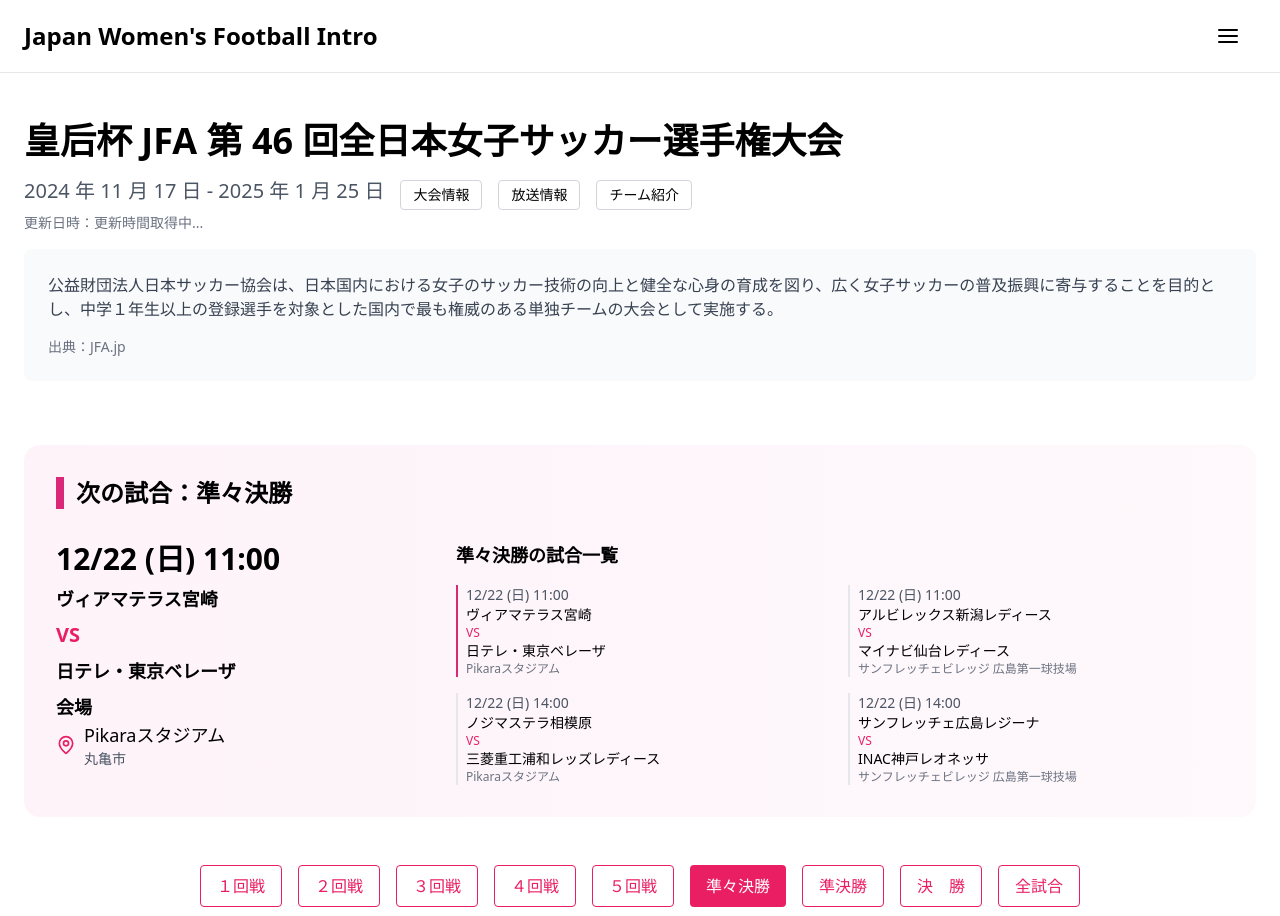
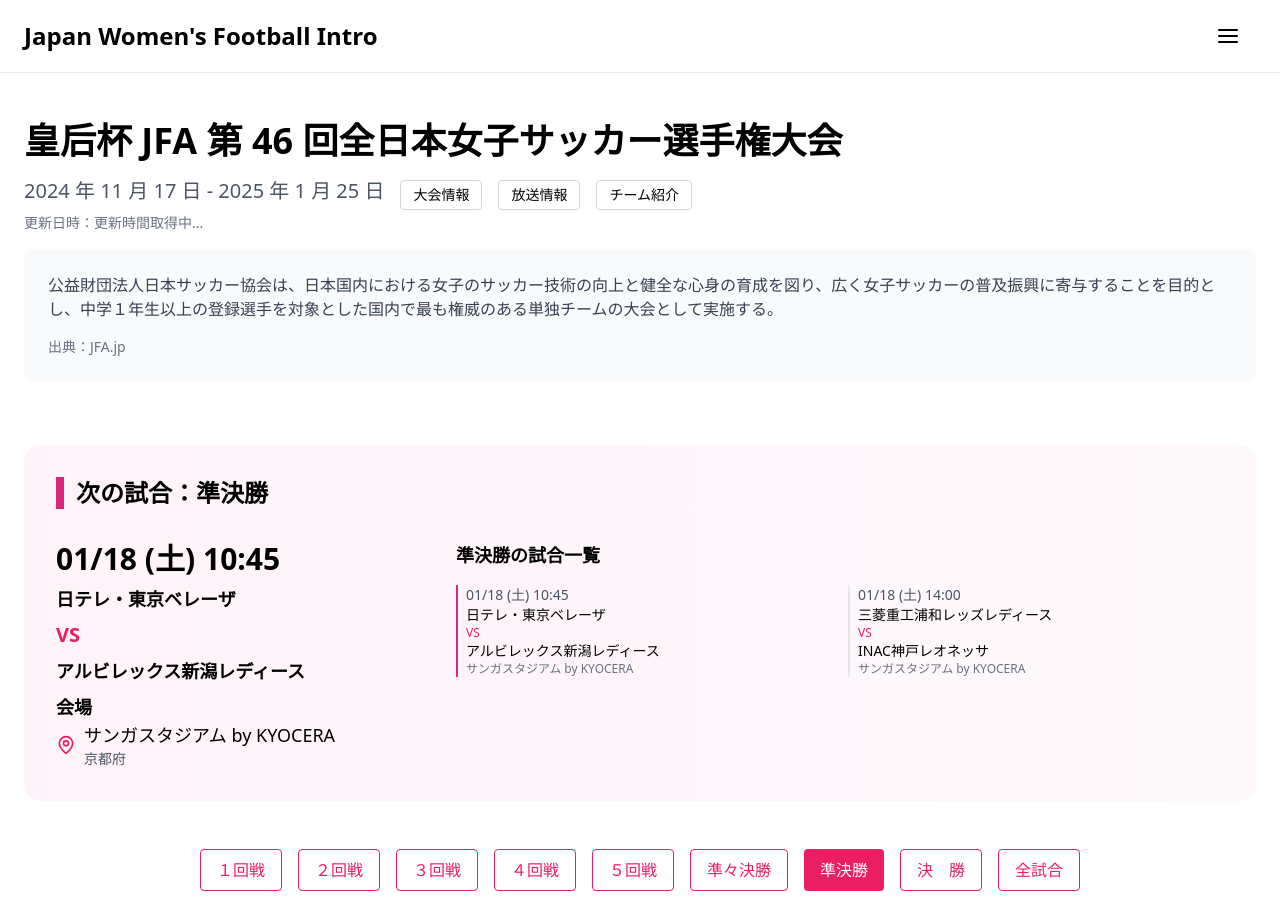
Before and after one commit to b3ssle/Japan-Women-Football-Intro, a React (Vite) app: page /#/EmpresssCup_2024 in a window 1280 px wide. Shown: the top 916 px of the page. Built offline with nearby package versions, Linux system fonts and the light colour scheme.

Commit message:
fix: sync team name resolution logic between NextMatchSection and MatchList components

```diff
--- a/src/components/MatchList.jsx
+++ b/src/components/MatchList.jsx
@@ -12,13 +12,13 @@ const resolveTeamName = (teamName, allMatches) => {
   if (!teamName?.includes("勝者")) return teamName;
 
   const matchId = teamName.match(/M\d+/)[0];
-  const previousMatch = allMatches.find((m) => m.id === matchId);
+  const previousMatch = allMatches?.find((m) => m.id === matchId);
 
   if (!previousMatch || previousMatch.status !== "finished") {
     return teamName;
   }
 
-  if (previousMatch.score.includes("PK")) {
+  if (previousMatch.score?.includes("PK")) {
     const [score, pk] = previousMatch.score.split("(");
     const [score1, score2] = score.split("-").map(Number);
     const [_, pk1, pk2] = pk.match(/PK:(\d+)-(\d+)/) || [];
@@ -31,7 +31,7 @@ const resolveTeamName = (teamName, allMatches) => {
         : previousMatch.team2;
     }
   } else {
-    const [score1, score2] = previousMatch.score.split("-").map(Number);
+    const [score1, score2] = previousMatch.score?.split("-").map(Number) || [0, 0];
     if (score1 > score2) return previousMatch.team1;
     if (score2 > score1) return previousMatch.team2;
   }
--- a/src/components/NextMatchSection.jsx
+++ b/src/components/NextMatchSection.jsx
@@ -75,6 +75,35 @@ const NextMatchSection = ({
 
   const sameTypeMatches = getSameTypeMatches();
 
+  const resolveTeamName = (teamName, allMatches) => {
+    if (!teamName?.includes("勝者")) return teamName;
+
+    const matchId = teamName.match(/M\d+/)?.[0];
+    if (!matchId) return teamName;
+
+    const previousMatch = allMatches?.find((m) => m.id === matchId);
+    if (!previousMatch || previousMatch.status !== "finished") return teamName;
+
+    if (previousMatch.score?.includes("PK")) {
+      const [score, pk] = previousMatch.score.split("(");
+      const [score1, score2] = score.split("-").map(Number);
+      const pkScores = pk.match(/PK:(\d+)-(\d+)/);
+      if (pkScores) {
+        const [_, pk1, pk2] = pkScores;
+        if (parseInt(pk1) > parseInt(pk2)) return previousMatch.team1;
+        if (parseInt(pk2) > parseInt(pk1)) return previousMatch.team2;
+      }
+    } else {
+      const [score1, score2] = previousMatch.score?.split("-").map(Number) || [
+        0, 0,
+      ];
+      if (score1 > score2) return previousMatch.team1;
+      if (score2 > score1) return previousMatch.team2;
+    }
+
+    return teamName;
+  };
+
   return (
     <div className="bg-gradient-to-r from-pink-100/50 to-pink-50/50 rounded-2xl p-8 mb-12">
       <h2 className="text-2xl font-bold mb-8 flex items-center justify-start">
@@ -88,9 +117,13 @@ const NextMatchSection = ({
           <div className="text-3xl font-bold">
             {nextMatch.date} ({getDayOfWeek(nextMatch.date)}) {nextMatch.time}
           </div>
-          <div className="text-lg font-bold">{nextMatch.team1}</div>
+          <div className="text-lg font-bold">
+            {resolveTeamName(nextMatch.team1, matches)}
+          </div>
           <div className="text-xl font-bold text-nadeshiko">VS</div>
-          <div className="text-lg font-bold">{nextMatch.team2}</div>
+          <div className="text-lg font-bold">
+            {resolveTeamName(nextMatch.team2, matches)}
+          </div>
 
           <div className="mt-4">
             <div className="font-bold text-lg">会場</div>
@@ -125,9 +158,13 @@ const NextMatchSection = ({
                   <div className="text-gray-600">
                     {match.date} ({getDayOfWeek(match.date)}) {match.time}
                   </div>
-                  <div className="font-medium">{match.team1}</div>
+                  <div className="font-medium">
+                    {resolveTeamName(match.team1, matches)}
+                  </div>
                   <div className="text-xs text-nadeshiko">VS</div>
-                  <div className="font-medium">{match.team2}</div>
+                  <div className="font-medium">
+                    {resolveTeamName(match.team2, matches)}
+                  </div>
                   <div className="text-xs text-gray-500">
                     {matchVenue.name_jp}
                   </div>
--- a/src/data/empressscup_2024_matches.js
+++ b/src/data/empressscup_2024_matches.js
@@ -691,7 +691,8 @@ M041: {
     team2: "日テレ・東京ベレーザ",
     category: "なでしこリーグ1部",
     category2: "WEリーグ",
-  status: "upcoming",
+    score: "0-1",
+    status: "finished",
     matchRef: ["M033", "M034"],
     matchinfo: "https://www.jfa.jp/match/empressscup_2024/match_page/m41.html",
   },
@@ -708,7 +709,8 @@ M042: {
     team2: "マイナビ仙台レディース",
     category: "WEリーグ",
     category2: "WEリーグ",
-  status: "upcoming",
+    score: "2-1",
+    status: "finished",
     matchRef: ["M035", "M036"],
     matchinfo: "https://www.jfa.jp/match/empressscup_2024/match_page/m42.html",
   },
@@ -725,7 +727,8 @@ M043: {
     team2: "三菱重工浦和レッズレディース",
     category: "WEリーグ",
     category2: "WEリーグ",
-  status: "upcoming",
+    score: "0-1",
+    status: "finished",
     matchRef: ["M037", "M038"],
     matchinfo: "https://www.jfa.jp/match/empressscup_2024/match_page/m43.html",
   },
@@ -742,77 +745,8 @@ M044: {
     team2: "INAC神戸レオネッサ",
     category: "WEリーグ",
     category2: "WEリーグ",
-  status: "upcoming",
-  matchRef: ["M039", "M040"],
-  matchinfo: "https://www.jfa.jp/match/empressscup_2024/match_page/m44.html",
-},
-
-  // 準々決勝 (M041-M044)
-  M041: {
-    id: "M041",
-    round: "準々決勝",
-    year: 2024,
-    date: "12/22",
-    time: "11:00",
-    venueId: "V010",
-    short: "ピカスタ",
-    name_jp: "Pikaraスタジアム",
-    team1: "ヴィアマテラス宮崎",
-    team2: "日テレ・東京ベレーザ",
-    category: "なでしこリーグ1部",
-    category2: "WEリーグ",
-    status: "upcoming",
-    matchRef: ["M033", "M034"],
-    matchinfo: "https://www.jfa.jp/match/empressscup_2024/match_page/m41.html",
-  },
-  M042: {
-    id: "M042",
-    round: "準々決勝",
-    year: 2024,
-    date: "12/22",
-    time: "11:00",
-    venueId: "V011",
-    short: "サンフレ一球",
-    name_jp: "サンフレッチェビレッジ 広島第一球技場",
-    team1: "アルビレックス新潟レディース",
-    team2: "マイナビ仙台レディース",
-    category: "WEリーグ",
-    category2: "WEリーグ",
-    status: "upcoming",
-    matchRef: ["M035", "M036"],
-    matchinfo: "https://www.jfa.jp/match/empressscup_2024/match_page/m42.html",
-  },
-  M043: {
-    id: "M043",
-    round: "準々決勝",
-    year: 2024,
-    date: "12/22",
-    time: "14:00",
-    venueId: "V010",
-    short: "ピカスタ",
-    name_jp: "Pikaraスタジアム",
-    team1: "ノジマステラ相模原",
-    team2: "三菱重工浦和レッズレディース",
-    category: "WEリーグ",
-    category2: "WEリーグ",
-    status: "upcoming",
-    matchRef: ["M037", "M038"],
-    matchinfo: "https://www.jfa.jp/match/empressscup_2024/match_page/m43.html",
-  },
-  M044: {
-    id: "M044",
-    round: "準々決勝",
-    year: 2024,
-    date: "12/22",
-    time: "14:00",
-    venueId: "V011",
-    short: "サンフレ一球",
-    name_jp: "サンフレッチェビレッジ 広島第一球技場",
-    team1: "サンフレッチェ広島レジーナ",
-    team2: "INAC神戸レオネッサ",
-    category: "WEリーグ",
-    category2: "WEリーグ",
-    status: "upcoming",
+    score: "0-1",
+    status: "finished",
     matchRef: ["M039", "M040"],
     matchinfo: "https://www.jfa.jp/match/empressscup_2024/match_page/m44.html",
   },
@@ -823,7 +757,7 @@ M044: {
     year: 2025,
     round: "準決勝",
     date: "01/18",
-    time: "未定",
+    time: "10:45",
     venueId: "V008",
     short: "サンガS",
     name_jp: "サンガスタジアム by KYOCERA",
@@ -838,7 +772,7 @@ M044: {
     round: "準決勝",
     year: 2025,
     date: "01/18",
-    time: "未定",
+    time: "14:00",
     venueId: "V008",
     short: "サンガS",
     name_jp: "サンガスタジアム by KYOCERA",
--- a/src/data/weleague_2024_matches.js
+++ b/src/data/weleague_2024_matches.js
@@ -174,7 +174,8 @@ export const matches = {
     team2: "大宮アルディージャVENTUS",
     team1Short: "S広島R",
     team2Short: "大宮V",
-    status: "upcoming",
+    score: "4-0",
+    status: "finished",
     matchinfo: "https://weleague.jp/matches/2024121801/",
     note: "代替開催日",
   },
--- a/src/pages/EmpresssCup_2024.jsx
+++ b/src/pages/EmpresssCup_2024.jsx
@@ -13,13 +13,18 @@ const getUpcomingMatch = () => {
       if (match.status === "finished") return false;
       const [month, day] = match.date.split("/").map(Number);
       const [hours, minutes] = match.time.split(":").map(Number);
-      const matchDate = new Date(match.year || 2024, month - 1, day);
-      matchDate.setHours(hours, minutes, 0, 0);
+      const year = parseInt(month) >= 11 ? 2024 : 2025;
+      const matchDate = new Date(year, month - 1, day);
+      matchDate.setHours(hours || 0, minutes || 0, 0, 0);
       return matchDate > now;
     })
     .sort((a, b) => {
-      const dateA = new Date(a.date);
-      const dateB = new Date(b.date);
+      const [monthA, dayA] = a.date.split("/").map(Number);
+      const [monthB, dayB] = b.date.split("/").map(Number);
+      const yearA = parseInt(monthA) >= 11 ? 2024 : 2025;
+      const yearB = parseInt(monthB) >= 11 ? 2024 : 2025;
+      const dateA = new Date(yearA, monthA - 1, dayA);
+      const dateB = new Date(yearB, monthB - 1, dayB);
       return dateA - dateB;
     });
 
@@ -45,9 +50,19 @@ function EmpresssCup2024() {
       { value: "all", label: "全試合" },
     ];
 
-  const filteredMatches = Object.values(matches).filter((match) => {
+const filteredMatches = Object.values(matches)
+  .filter((match) => {
     if (selectedRound === "all") return true;
     return match.round === selectedRound;
+  })
+  .sort((a, b) => {
+    const [monthA, dayA] = a.date.split("/").map(Number);
+    const [monthB, dayB] = b.date.split("/").map(Number);
+    const yearA = parseInt(monthA) >= 11 ? 2024 : 2025;
+    const yearB = parseInt(monthB) >= 11 ? 2024 : 2025;
+    const dateA = new Date(yearA, monthA - 1, dayA);
+    const dateB = new Date(yearB, monthB - 1, dayB);
+    return dateA - dateB;
   });
 
   const handleMatchClick = (match) => {
```
Lines whose indentation alone changed are shown as unchanged.
